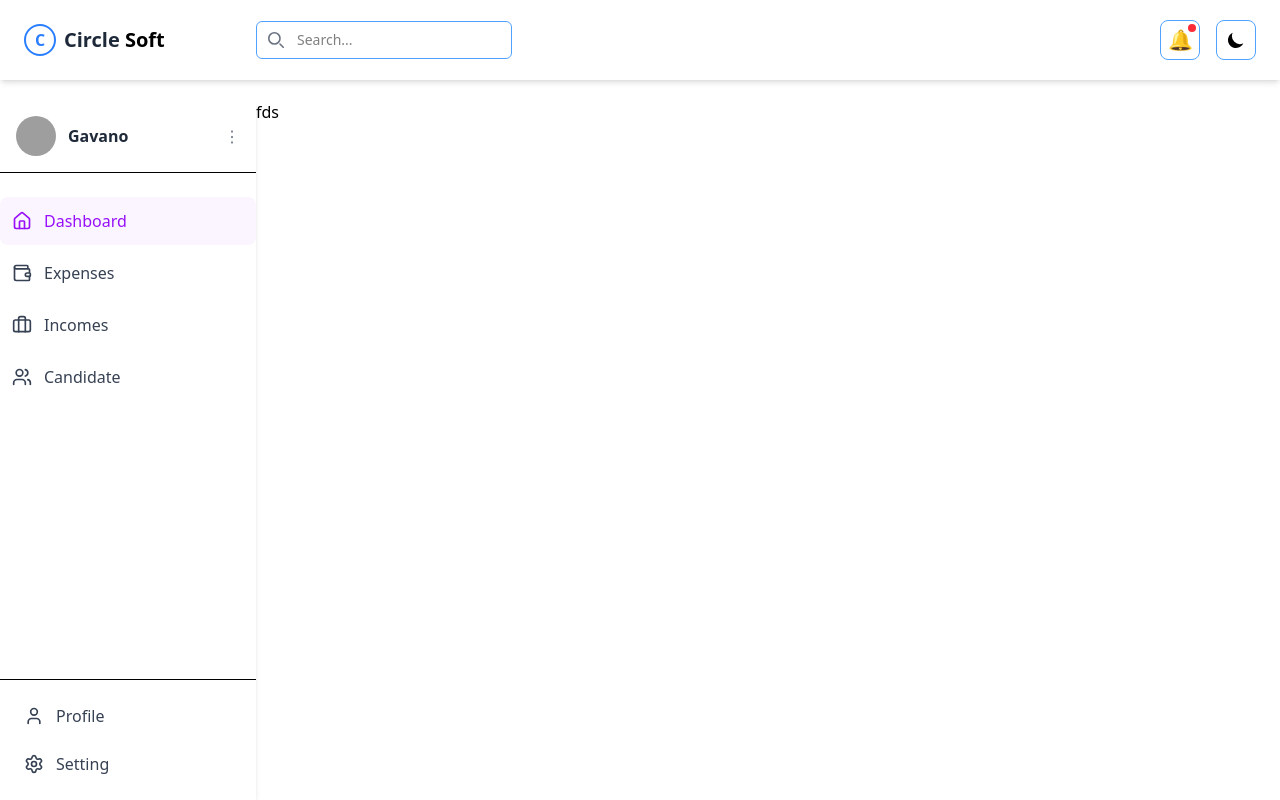
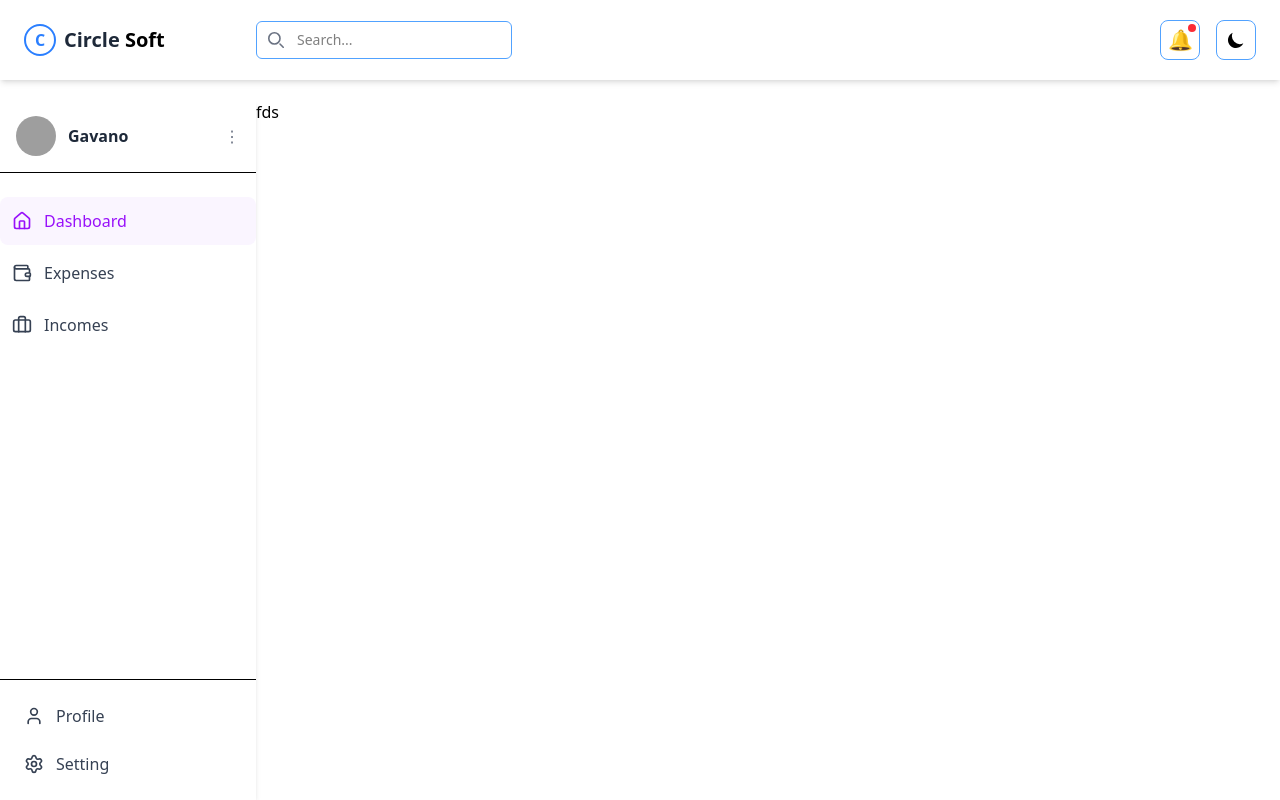
Before and after one commit to valisoa01/Projet-final-Web2, a React (Vite) app in the folder frontend/: page /dashboard in a window 1280 px wide. Built offline with nearby package versions, Linux system fonts and the light colour scheme; grey boxes are pictures that could not be loaded.

Commit message:
suppression du menu candidat

```diff
--- a/frontend/src/Components/Site/Sidebar.jsx
+++ b/frontend/src/Components/Site/Sidebar.jsx
@@ -49,15 +49,7 @@ const Sidebar = () => {
                 Incomes
               </a>
             </li>
-            <li>
-              <a
-                href="#"
-                className="flex items-center gap-3 p-3 text-gray-700 hover:bg-gray-100 rounded-lg"
-              >
-                <Users className="w-5 h-5" />
-                Candidate
-              </a>
-            </li>
+
           </ul>
         </nav>
       </div>
```
